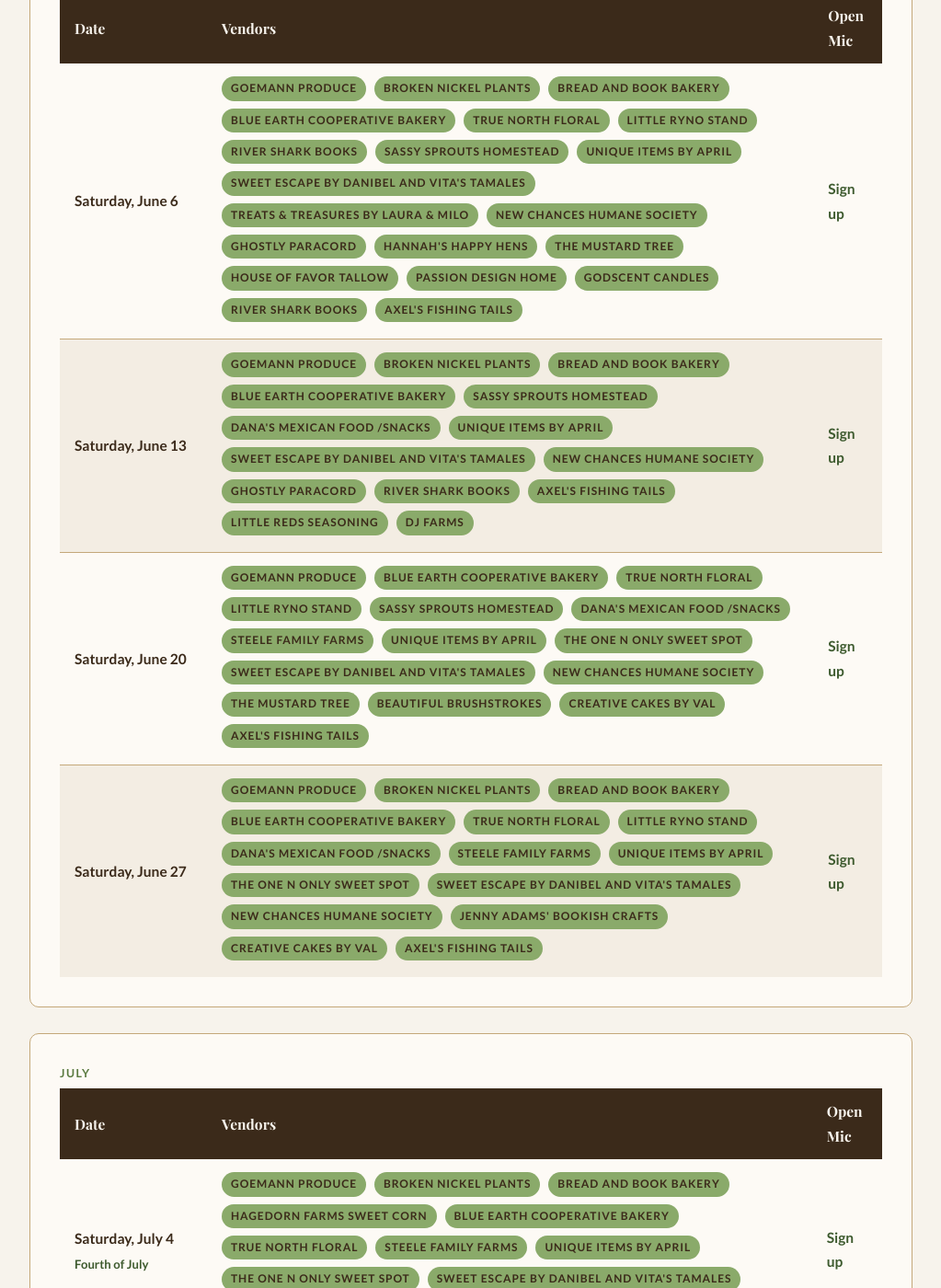
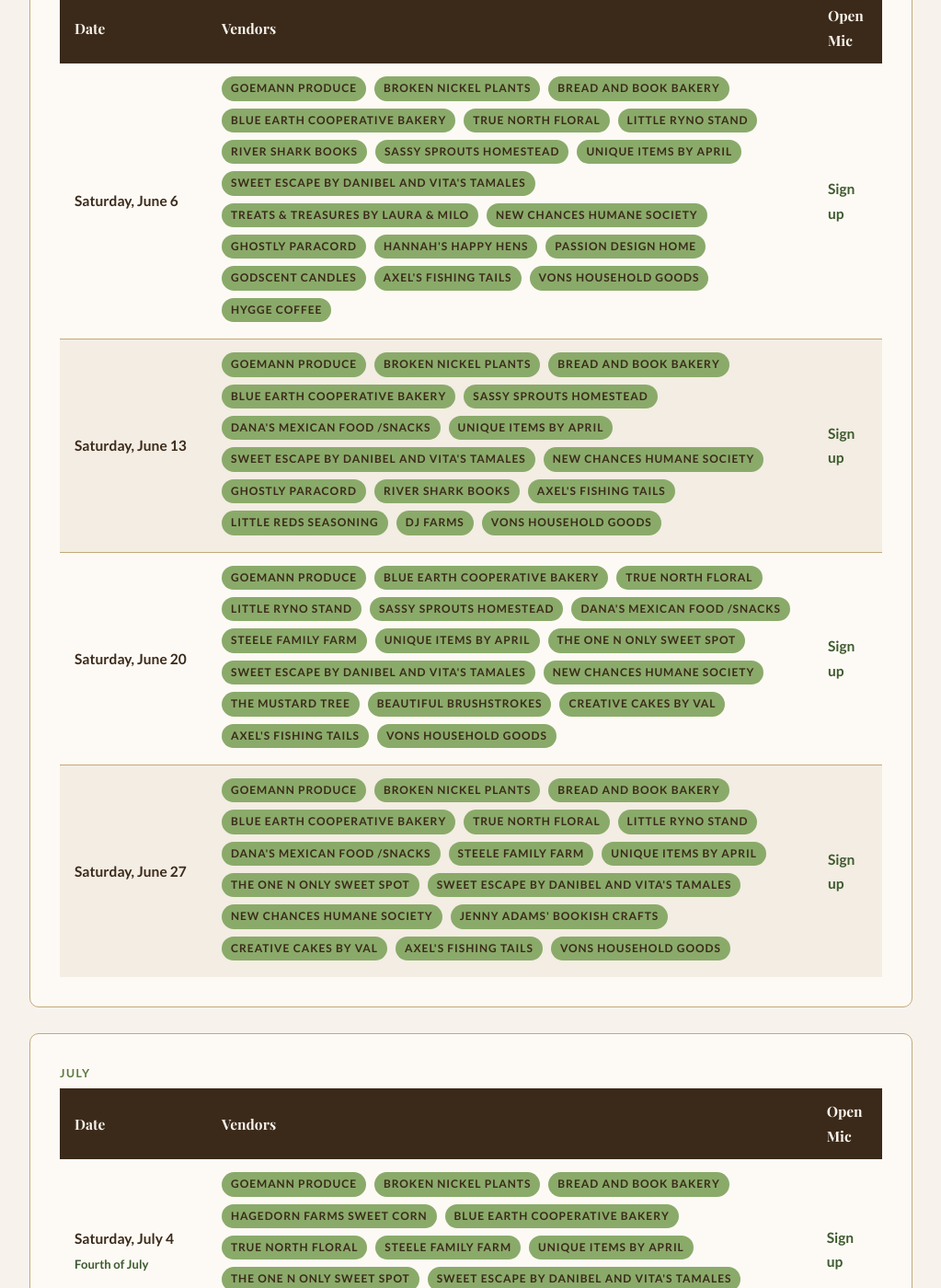
Before and after one commit to blueearthcommunitymarket/blueearthcommunitymarket.github.io, a Jekyll site: the page built from calendar/index.html, in a window 1280 px wide and 1400 px high, scrolled down 1105 px. Shown: the whole window at 92% size, without its empty margins (128-1151 px from the left). Built offline with Jekyll 4.4.1, drawn with Linux system fonts in a browser that asks for light colours; some web fonts are replaced; some of the changed text lies outside the part shown.

Commit message:
Update market calendar from June 1 signup PDF

```diff
--- a/calendar/index.html
+++ b/calendar/index.html
@@ -81,16 +81,15 @@ description: 2026 Blue Earth Community Market season schedule. Saturdays 10am-1p
                         <span class="tag">Sassy Sprouts Homestead</span>
                         <span class="tag">Unique Items by April</span>
                         <span class="tag">Sweet Escape by Danibel and Vita's Tamales</span>
-                        <span class="tag">Treats & Treasures By Laura & Milo</span>
+                        <span class="tag">Treats &amp; Treasures By Laura &amp; Milo</span>
                         <span class="tag">New Chances Humane Society</span>
                         <span class="tag">Ghostly Paracord</span>
                         <span class="tag">Hannah's Happy Hens</span>
-                        <span class="tag">The Mustard Tree</span>
-                        <span class="tag">House of Favor Tallow</span>
                         <span class="tag">Passion Design Home</span>
                         <span class="tag">GodScent Candles</span>
-                        <span class="tag">River Shark Books</span>
                         <span class="tag">Axel's Fishing Tails</span>
+                        <span class="tag">Vons Household Goods</span>
+                        <span class="tag">Hygge Coffee</span>
                     </td>
                     <td><a href="/open-mic/" class="openmic-link">Sign up</a></td>
                 </tr>
@@ -111,6 +110,7 @@ description: 2026 Blue Earth Community Market season schedule. Saturdays 10am-1p
                         <span class="tag">Axel's Fishing Tails</span>
                         <span class="tag">Little Reds Seasoning</span>
                         <span class="tag">DJ Farms</span>
+                        <span class="tag">Vons Household Goods</span>
                     </td>
                     <td><a href="/open-mic/" class="openmic-link">Sign up</a></td>
                 </tr>
@@ -123,7 +123,7 @@ description: 2026 Blue Earth Community Market season schedule. Saturdays 10am-1p
                         <span class="tag">Little Ryno Stand</span>
                         <span class="tag">Sassy Sprouts Homestead</span>
                         <span class="tag">Dana's Mexican Food /Snacks</span>
-                        <span class="tag">Steele Family Farms</span>
+                        <span class="tag">Steele Family Farm</span>
                         <span class="tag">Unique Items by April</span>
                         <span class="tag">The One N Only Sweet Spot</span>
                         <span class="tag">Sweet Escape by Danibel and Vita's Tamales</span>
@@ -132,6 +132,7 @@ description: 2026 Blue Earth Community Market season schedule. Saturdays 10am-1p
                         <span class="tag">Beautiful Brushstrokes</span>
                         <span class="tag">Creative Cakes By Val</span>
                         <span class="tag">Axel's Fishing Tails</span>
+                        <span class="tag">Vons Household Goods</span>
                     </td>
                     <td><a href="/open-mic/" class="openmic-link">Sign up</a></td>
                 </tr>
@@ -145,7 +146,7 @@ description: 2026 Blue Earth Community Market season schedule. Saturdays 10am-1p
                         <span class="tag">True North Floral</span>
                         <span class="tag">Little Ryno Stand</span>
                         <span class="tag">Dana's Mexican Food /Snacks</span>
-                        <span class="tag">Steele Family Farms</span>
+                        <span class="tag">Steele Family Farm</span>
                         <span class="tag">Unique Items by April</span>
                         <span class="tag">The One N Only Sweet Spot</span>
                         <span class="tag">Sweet Escape by Danibel and Vita's Tamales</span>
@@ -153,6 +154,7 @@ description: 2026 Blue Earth Community Market season schedule. Saturdays 10am-1p
                         <span class="tag">Jenny Adams' Bookish Crafts</span>
                         <span class="tag">Creative Cakes By Val</span>
                         <span class="tag">Axel's Fishing Tails</span>
+                        <span class="tag">Vons Household Goods</span>
                     </td>
                     <td><a href="/open-mic/" class="openmic-link">Sign up</a></td>
                 </tr>
@@ -179,7 +181,7 @@ description: 2026 Blue Earth Community Market season schedule. Saturdays 10am-1p
                         <span class="tag">Hagedorn Farms Sweet Corn</span>
                         <span class="tag">Blue Earth Cooperative Bakery</span>
                         <span class="tag">True North Floral</span>
-                        <span class="tag">Steele Family Farms</span>
+                        <span class="tag">Steele Family Farm</span>
                         <span class="tag">Unique Items by April</span>
                         <span class="tag">The One N Only Sweet Spot</span>
                         <span class="tag">Sweet Escape by Danibel and Vita's Tamales</span>
@@ -217,7 +219,7 @@ description: 2026 Blue Earth Community Market season schedule. Saturdays 10am-1p
                         <span class="tag">Hagedorn Farms Sweet Corn</span>
                         <span class="tag">Blue Earth Cooperative Bakery</span>
                         <span class="tag">Sassy Sprouts Homestead</span>
-                        <span class="tag">Steele Family Farms</span>
+                        <span class="tag">Steele Family Farm</span>
                         <span class="tag">Unique Items by April</span>
                         <span class="tag">The One N Only Sweet Spot</span>
                         <span class="tag">Sweet Escape by Danibel and Vita's Tamales</span>
@@ -236,7 +238,7 @@ description: 2026 Blue Earth Community Market season schedule. Saturdays 10am-1p
                         <span class="tag">True North Floral</span>
                         <span class="tag">Sassy Sprouts Homestead</span>
                         <span class="tag">Dana's Mexican Food /Snacks</span>
-                        <span class="tag">Steele Family Farms</span>
+                        <span class="tag">Steele Family Farm</span>
                         <span class="tag">Unique Items by April</span>
                         <span class="tag">The One N Only Sweet Spot</span>
                         <span class="tag">Sweet Escape by Danibel and Vita's Tamales</span>
@@ -269,7 +271,7 @@ description: 2026 Blue Earth Community Market season schedule. Saturdays 10am-1p
                         <span class="tag">True North Floral</span>
                         <span class="tag">Sassy Sprouts Homestead</span>
                         <span class="tag">Dana's Mexican Food /Snacks</span>
-                        <span class="tag">Steele Family Farms</span>
+                        <span class="tag">Steele Family Farm</span>
                         <span class="tag">Unique Items by April</span>
                         <span class="tag">The One N Only Sweet Spot</span>
                         <span class="tag">Sweet Escape by Danibel and Vita's Tamales</span>
@@ -316,7 +318,7 @@ description: 2026 Blue Earth Community Market season schedule. Saturdays 10am-1p
                         <span class="tag">Blue Earth Cooperative Bakery</span>
                         <span class="tag">True North Floral</span>
                         <span class="tag">Sassy Sprouts Homestead</span>
-                        <span class="tag">Steele Family Farms</span>
+                        <span class="tag">Steele Family Farm</span>
                         <span class="tag">Unique Items by April</span>
                         <span class="tag">The One N Only Sweet Spot</span>
                         <span class="tag">Sweet Escape by Danibel and Vita's Tamales</span>
@@ -358,7 +360,7 @@ description: 2026 Blue Earth Community Market season schedule. Saturdays 10am-1p
                         <span class="tag">Bread and Book Bakery</span>
                         <span class="tag">Blue Earth Cooperative Bakery</span>
                         <span class="tag">True North Floral</span>
-                        <span class="tag">Steele Family Farms</span>
+                        <span class="tag">Steele Family Farm</span>
                         <span class="tag">Unique Items by April</span>
                         <span class="tag">The One N Only Sweet Spot</span>
                         <span class="tag">Sweet Escape by Danibel and Vita's Tamales</span>
@@ -372,7 +374,7 @@ description: 2026 Blue Earth Community Market season schedule. Saturdays 10am-1p
                         <span class="tag">Bread and Book Bakery</span>
                         <span class="tag">Blue Earth Cooperative Bakery</span>
                         <span class="tag">True North Floral</span>
-                        <span class="tag">Steele Family Farms</span>
+                        <span class="tag">Steele Family Farm</span>
                         <span class="tag">Unique Items by April</span>
                         <span class="tag">The One N Only Sweet Spot</span>
                         <span class="tag">Sweet Escape by Danibel and Vita's Tamales</span>
@@ -387,7 +389,7 @@ description: 2026 Blue Earth Community Market season schedule. Saturdays 10am-1p
                         <span class="tag">Bread and Book Bakery</span>
                         <span class="tag">Blue Earth Cooperative Bakery</span>
                         <span class="tag">True North Floral</span>
-                        <span class="tag">Steele Family Farms</span>
+                        <span class="tag">Steele Family Farm</span>
                         <span class="tag">Unique Items by April</span>
                         <span class="tag">The One N Only Sweet Spot</span>
                         <span class="tag">Sweet Escape by Danibel and Vita's Tamales</span>
@@ -401,7 +403,7 @@ description: 2026 Blue Earth Community Market season schedule. Saturdays 10am-1p
                         <span class="tag">Bread and Book Bakery</span>
                         <span class="tag">Blue Earth Cooperative Bakery</span>
                         <span class="tag">True North Floral</span>
-                        <span class="tag">Steele Family Farms</span>
+                        <span class="tag">Steele Family Farm</span>
                         <span class="tag">Unique Items by April</span>
                         <span class="tag">The One N Only Sweet Spot</span>
                         <span class="tag">Sweet Escape by Danibel and Vita's Tamales</span>
@@ -428,7 +430,7 @@ description: 2026 Blue Earth Community Market season schedule. Saturdays 10am-1p
                         <span class="tag">Bread and Book Bakery</span>
                         <span class="tag">Blue Earth Cooperative Bakery</span>
                         <span class="tag">True North Floral</span>
-                        <span class="tag">Steele Family Farms</span>
+                        <span class="tag">Steele Family Farm</span>
                         <span class="tag">Unique Items by April</span>
                         <span class="tag">The One N Only Sweet Spot</span>
                         <span class="tag">Sweet Escape by Danibel and Vita's Tamales</span>
@@ -441,7 +443,7 @@ description: 2026 Blue Earth Community Market season schedule. Saturdays 10am-1p
                         <span class="tag">Bread and Book Bakery</span>
                         <span class="tag">Blue Earth Cooperative Bakery</span>
                         <span class="tag">True North Floral</span>
-                        <span class="tag">Steele Family Farms</span>
+                        <span class="tag">Steele Family Farm</span>
                         <span class="tag">Unique Items by April</span>
                         <span class="tag">The One N Only Sweet Spot</span>
                         <span class="tag">Sweet Escape by Danibel and Vita's Tamales</span>
@@ -454,7 +456,7 @@ description: 2026 Blue Earth Community Market season schedule. Saturdays 10am-1p
                         <span class="tag">Bread and Book Bakery</span>
                         <span class="tag">Blue Earth Cooperative Bakery</span>
                         <span class="tag">True North Floral</span>
-                        <span class="tag">Steele Family Farms</span>
+                        <span class="tag">Steele Family Farm</span>
                         <span class="tag">Unique Items by April</span>
                         <span class="tag">The One N Only Sweet Spot</span>
                         <span class="tag">Sweet Escape by Danibel and Vita's Tamales</span>
```
